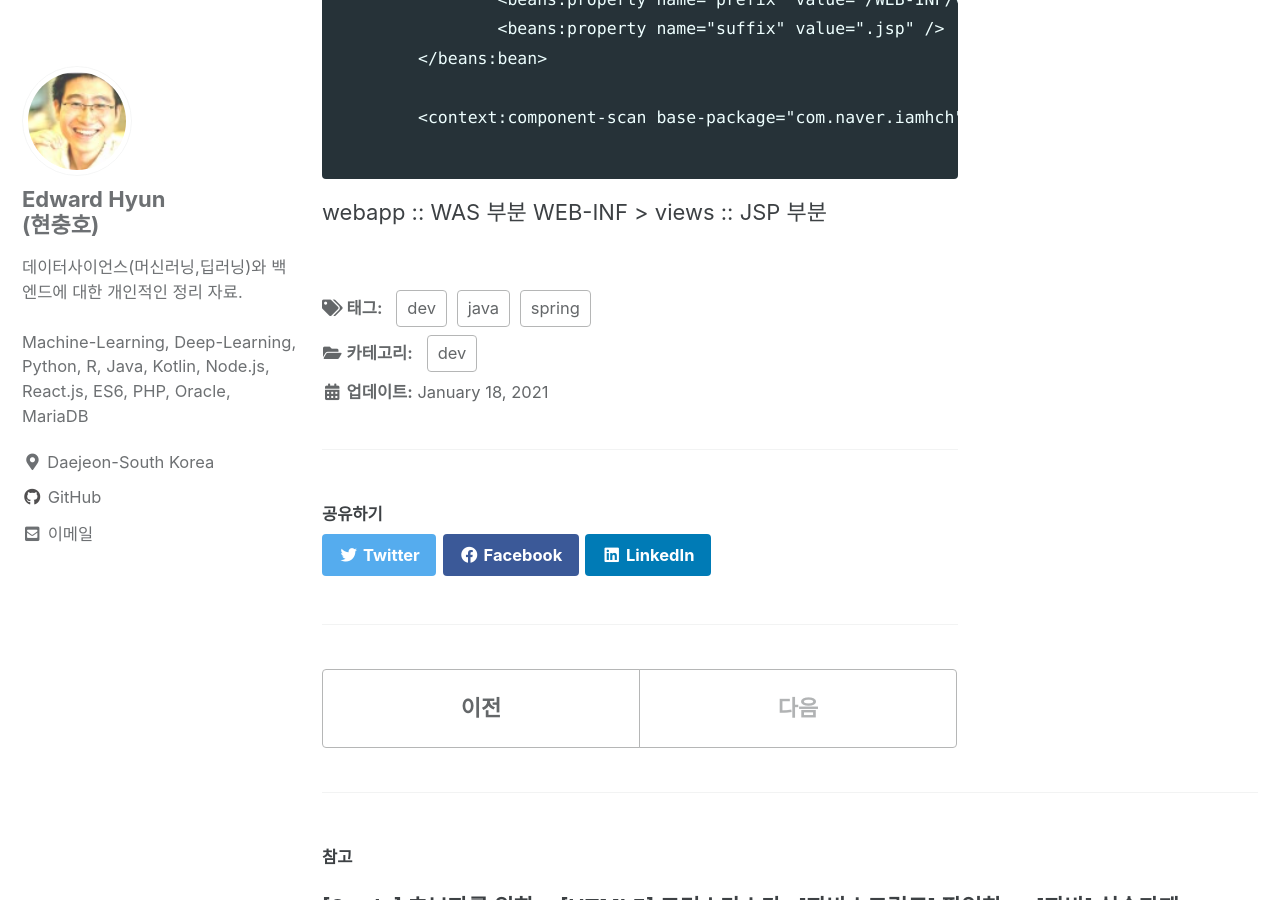
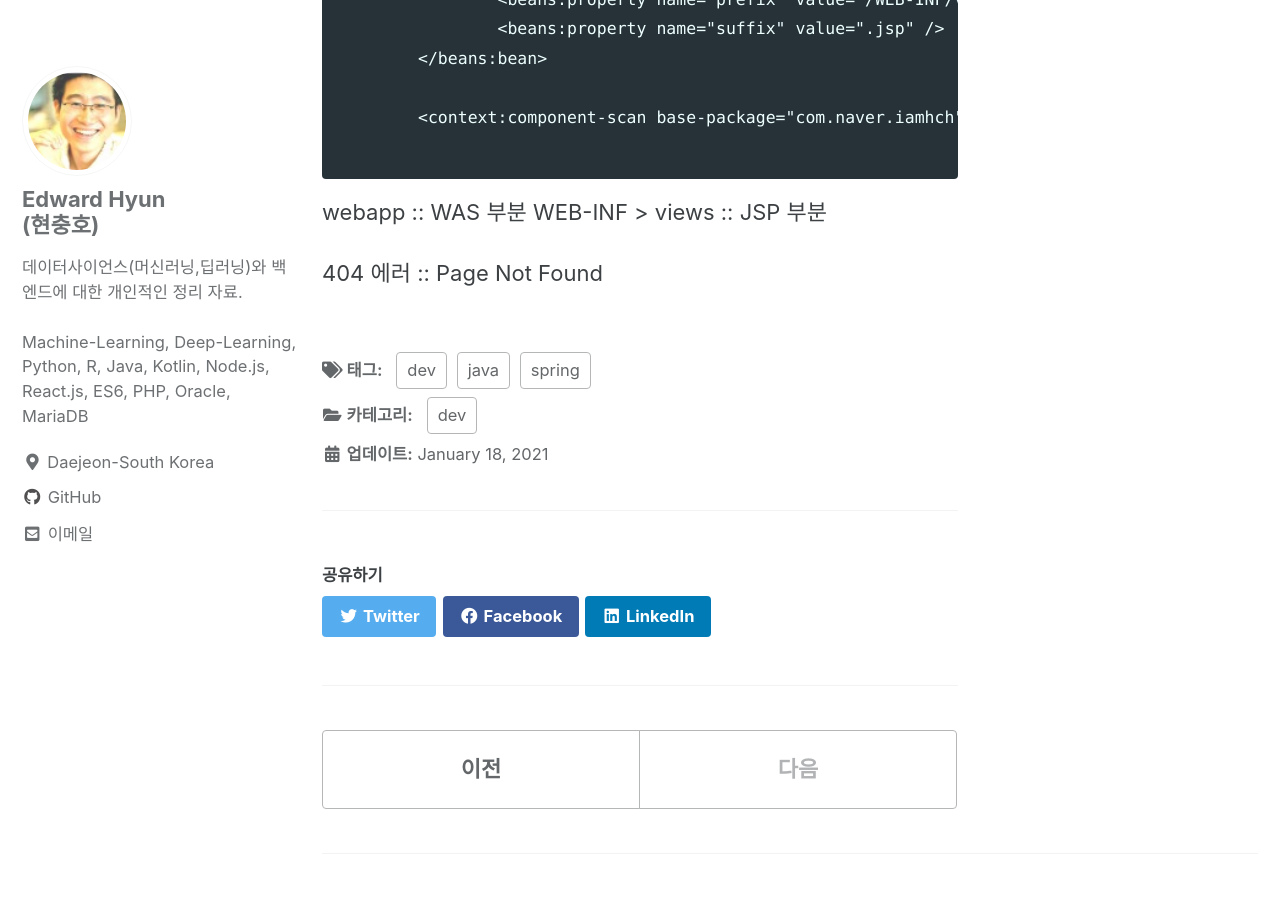
Before and after one commit to iamhch24/iamhch24.github.io, a Jekyll site: the page built from _posts/2021-01-18-[스터디] 스프링 프레임워크.md, in a window 1280 px wide and 900 px high, scrolled down 3134 px. Built offline with Jekyll 4.4.1, drawn with Linux system fonts in a browser that asks for light colours; cached includes are drawn as plain includes; some of the changed lines change nothing that is shown.

Commit message:
_posts/2021-01-18-[스터디] 스프링 프레임워크.md updated from https://stackedit.io/

```diff
--- a/_posts/2021-01-18-[스터디] 스프링 프레임워크.md
+++ b/_posts/2021-01-18-[스터디] 스프링 프레임워크.md
@@ -119,6 +119,7 @@ jsp도 있어야 하는 자리가 정해져 있음
 webapp :: WAS 부분
 WEB-INF > views :: JSP 부분
 
+404 에러 :: Page Not Found
 
 
 
@@ -131,7 +132,8 @@ WEB-INF > views :: JSP 부분
 
 
 <!--stackedit_data:
-eyJoaXN0b3J5IjpbMTc3ODEyNTMwOCwtNTczMTgxMjc3LC0xMj
-AwMzM1MDIzLC0xMjU4MjA1ODgzLC02MTg5Njk2NzIsOTEwODcy
-Nzg2LDcxOTEzMTc2NSwtMTg5OTY2Mzg0M119
+eyJoaXN0b3J5IjpbLTE2NTMwNjY1NCwxNzc4MTI1MzA4LC01Nz
+MxODEyNzcsLTEyMDAzMzUwMjMsLTEyNTgyMDU4ODMsLTYxODk2
+OTY3Miw5MTA4NzI3ODYsNzE5MTMxNzY1LC0xODk5NjYzODQzXX
+0=
 -->
```
